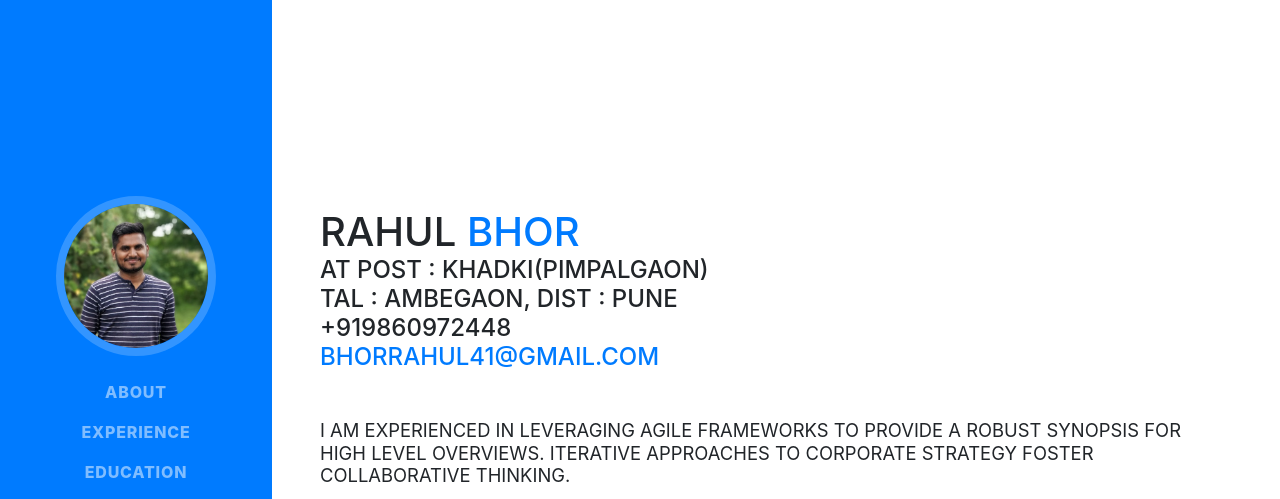
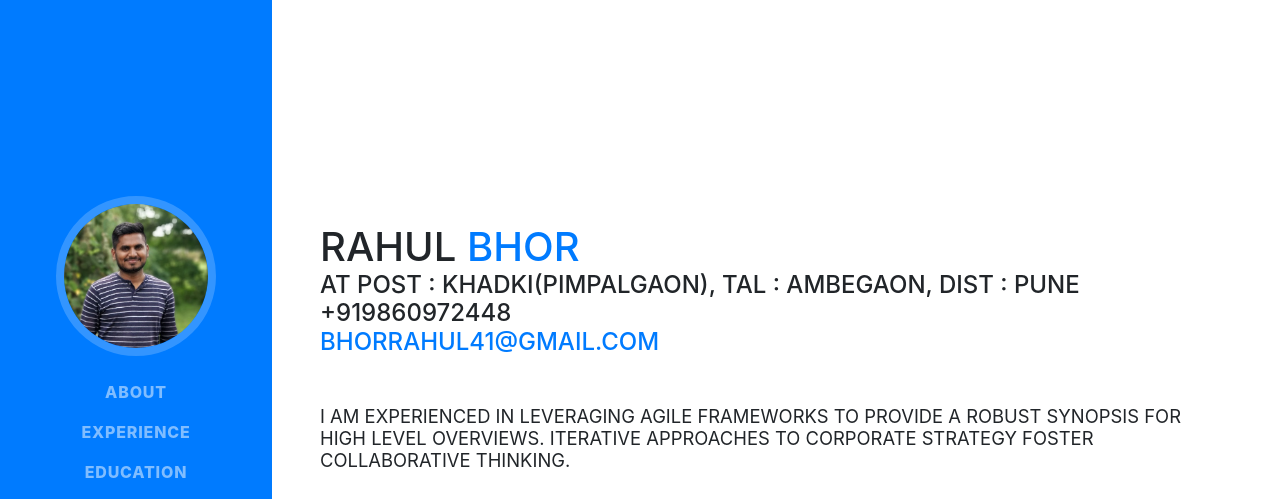
Before and after one commit to rahulbhor02/RahulBhor, a website with bundled scripts: page index.html in a window 1280 px wide. Shown: the top 499 px of the page. Built offline with nearby package versions, Linux system fonts and the light colour scheme; a web font is replaced by a local one.

Commit message:
Update index.html

```diff
--- a/index.html
+++ b/index.html
@@ -65,7 +65,7 @@
         <div class="my-auto">
           <h1 class="mb-0">Rahul
             <span class="text-primary">Bhor</span>
-          <div class="subheading mb-5">At Post : Khadki(Pimpalgaon) <br/> Tal : Ambegaon, Dist : Pune <br/>
+          <div class="subheading mb-5">At Post : Khadki(Pimpalgaon), Tal : Ambegaon, Dist : Pune <br/>
             +919860972448
             <br/>
             <a href="mailto:bhorrahul41@gmail.com">bhorrahul41@gmail.com</a>
```
